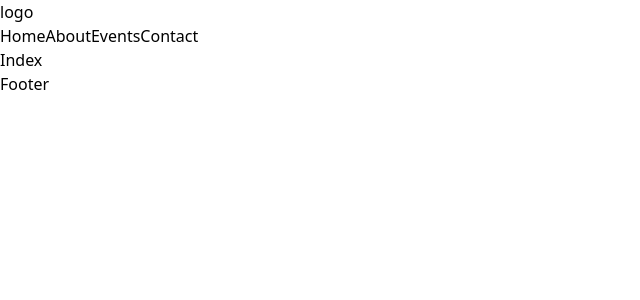
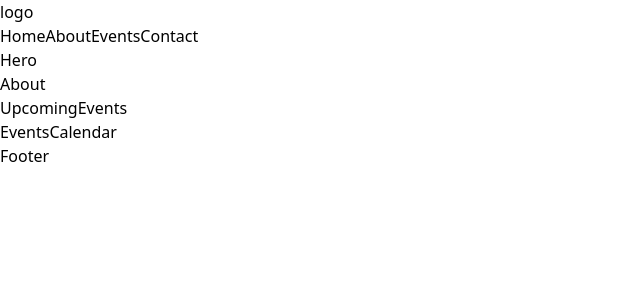
Before and after one commit to TeamOrlando/GhanaHype-Frontend, a React (Vite) app: page / in a window 1280 px wide. Shown: the top 300 px of the page, without its empty margins (0-640 px from the left). Built offline with nearby package versions, Linux system fonts and the light colour scheme.

Commit message:
Hero page changes

```diff
--- a/src/pages/Landing/index.jsx
+++ b/src/pages/Landing/index.jsx
@@ -1,7 +1,16 @@
+import About from "./components/about"
+import EventsCalendar from "./components/eventsCalendar"
+import Hero from "./components/hero"
+import UpcomingEvents from "./components/upcomingEvents"
 
 const Index = () => {
   return (
-    <div>Index</div>
+    <div>
+      <Hero/>
+      <About/>
+      <UpcomingEvents/>
+      <EventsCalendar/>
+    </div>
   )
 }
 
```
